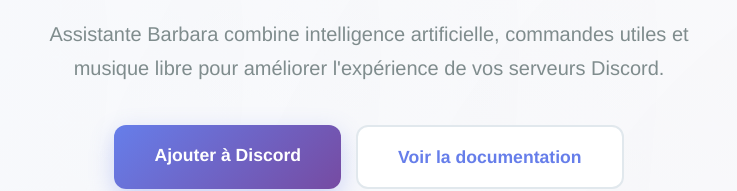
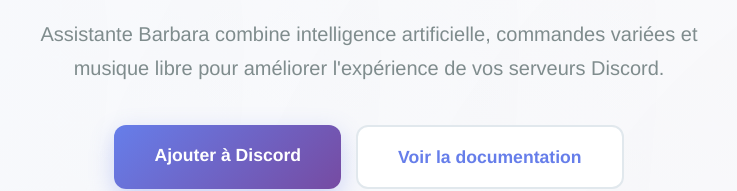
Before and after one commit to lujnaB/Assistante-Barbara, a plain HTML site: page index.html in a window 1280 px wide. Shown: the part 305-496 px from the top of the page, 271-1008 px from the left. Drawn offline with Linux system fonts and the light colour scheme.

Commit message:
Update index.html

```diff
--- a/index.html
+++ b/index.html
@@ -1154,7 +1154,7 @@
                 <span class="gradient-text">polyvalente et intelligente</span>
             </h2>
             <p class="fade-in">
-                Assistante Barbara combine intelligence artificielle, commandes utiles et musique libre pour améliorer l'expérience de vos serveurs Discord.
+                Assistante Barbara combine intelligence artificielle, commandes variées et musique libre pour améliorer l'expérience de vos serveurs Discord.
             </p>
             <div class="hero-buttons fade-in">
                 <a href="https://discord.com/oauth2/authorize?client_id=992854932107579392" class="btn-primary" target="_blank">
```
